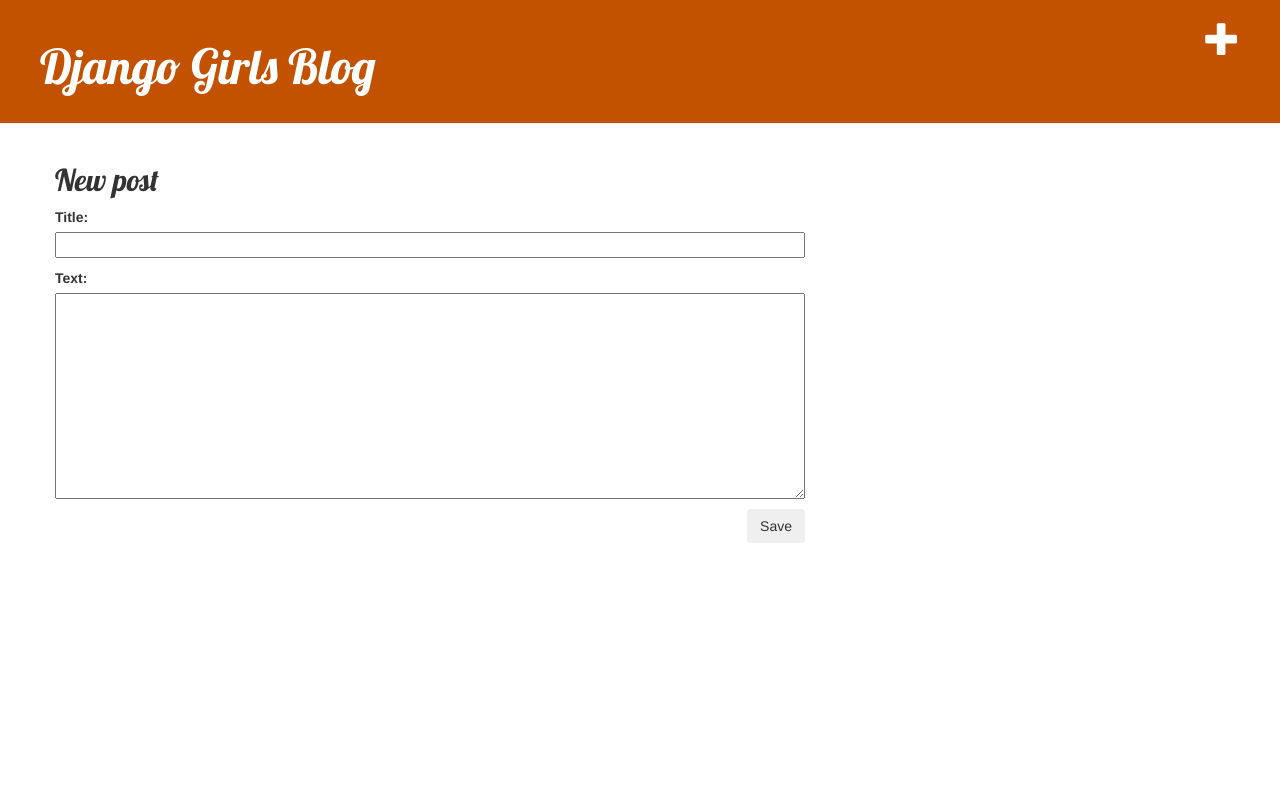
After one commit to tohara220/STUDY_djangogirls, a Django app: page /post/new/ in a window 1280 px wide. The commit adds this page. Run offline with Django 3.2, Linux system fonts and the light colour scheme; a user stored in the database is signed in; some libraries are stand-ins or nearby versions.

Commit message:
complete
django girlsの課題が最後まで完了
・base.htmlの{% static~の部分のエラー
・post_detail.htmlの{% if user.is_authenticated %}を入れても、シークレットモードで編集ボタン（鉛筆マーク）が表示されてしまう

```diff
--- /dev/null
+++ b/blog/forms.py
@@ -0,0 +1,8 @@
+from django import forms
+from .models import Post
+
+class PostForm(forms.ModelForm):
+
+    class Meta:
+        model = Post
+        fields = ('title', 'text',)
--- /dev/null
+++ b/blog/static/css/blog.css
@@ -0,0 +1,46 @@
+.page-header {
+    background-color: #C25100;
+    margin-top: 0;
+    padding: 20px 20px 20px 40px;
+}
+
+.page-header h1, .page-header h1 a, .page-header h1 a:visited, .page-header h1 a:active {
+    color: #ffffff;
+    font-size: 36pt;
+    text-decoration: none;
+}
+
+.content {
+    margin-left: 40px;
+}
+
+h1, h2, h3, h4 {
+    font-family: 'Lobster', cursive;
+}
+
+.date {
+    color: #828282;
+}
+
+.save {
+    float: right;
+}
+
+.post-form textarea, .post-form input {
+    width: 100%;
+}
+
+.top-menu, .top-menu:hover, .top-menu:visited {
+    color: #ffffff;
+    float: right;
+    font-size: 26pt;
+    margin-right: 20px;
+}
+
+.post {
+    margin-bottom: 70px;
+}
+
+.post h2 a, .post h2 a:visited {
+    color: #000000;
+}
--- a/blog/urls.py
+++ b/blog/urls.py
@@ -2,5 +2,8 @@ from django.urls import path
 from . import views
 
 urlpatterns = [
-    path('', views.post_list, name='post_list')
+    path('', views.post_list, name='post_list'),
+    path('post/<int:pk>/', views.post_detail, name='post_detail'),
+    path('post/new/', views.post_new, name='post_new'),
+    path('post/<int:pk>/edit/', views.post_edit, name='post_edit'),
 ]
--- a/blog/views.py
+++ b/blog/views.py
@@ -1,4 +1,41 @@
-from django.shortcuts import render
+from django.shortcuts import render, get_object_or_404
+from .models import Post
+from django.utils import timezone
+from .forms import PostForm
+from django.shortcuts import redirect
+
 
 def post_list(request):
-    return render(request, 'blog/post_list.html', {})
+    posts = Post.objects.filter(published_date__lte=timezone.now()).order_by('published_date')
+    return render(request, 'blog/post_list.html', {'posts': posts})
+
+def post_detail(request, pk):
+    post = get_object_or_404(Post, pk=pk)
+    return render(request, 'blog/post_detail.html', {'post': post})
+
+def post_new(request):
+    if request.method == "POST":
+        form = PostForm(request.POST)
+        if form.is_valid():
+            post = form.save(commit=False)
+            post.author = request.user
+            post.published_date = timezone.now()
+            post.save()
+            return redirect('post_detail', pk=post.pk)
+    else:
+        form =PostForm()
+    return render(request, 'blog/post_edit.html', {'form': form})
+
+def post_edit(request, pk):
+    post = get_object_or_404(Post, pk=pk)
+    if request.method == "POST":
+        form = PostForm(request.POST, instance=post)
+        if form.is_valid():
+            post = form.save(commit=False)
+            post.author = request.user
+            post.published_date = timezone.now()
+            post.save()
+            return redirect('post_detail', pk=post.pk)
+    else:
+        form = PostForm(instance=post)
+    return render(request, 'blog/post_edit.html', {'form': form})
--- /dev/null
+++ b/templates/blog/base.html
@@ -0,0 +1,27 @@
+{% load static %}
+<html>
+  <head>
+    <title>Django Girls blog</title>
+    <link rel="stylesheet" href="//maxcdn.bootstrapcdn.com/bootstrap/3.2.0/css/bootstrap.min.css" />
+    <link rel="stylesheet" href="//maxcdn.bootstrapcdn.com/bootstrap/3.2.0/css/bootstrap-theme.min.css" />
+    <link href="//fonts.googleapis.com/css?family=Lobster&subset=latin,latin-ext" rel="stylesheet" type="text/css" />
+	<link rel="stylesheet" href="{% static 'css/blog.css' %}">
+  </head>
+  <body>
+    <div class="page-header">
+	  {% if user.is_authenticated %}
+	    <a href="{% url 'post_new' %}" class="top-menu"><span class="glyphicon glyphicon-plus"></span></a>
+	  {% endif %}
+      <h1><a href="">Django Girls Blog</a></h1>
+    </div>
+    <div class="content container">
+      <div class="row">
+        <div class="col-md-8">
+          {% block content %}
+
+          {% endblock %}
+        </div>
+      </div>
+    </div>
+  </body>
+</html>
--- /dev/null
+++ b/templates/blog/post_edit.html
@@ -0,0 +1,10 @@
+{% extends 'blog/base.html' %}
+
+{% block content %}
+  <h2>New post</h2>
+  <form method="POST" class="post-form">
+    {% csrf_token %}
+    {{ form.as_p }}
+    <button type="submit" class="save btn btn-defaiult">Save</button>
+  </form>
+{% endblock %}
```
Also changed, not shown: templates/blog/post_detail.html (added, +12 -0 lines), templates/blog/post_list.html (+13 -21 lines), db.sqlite3.
